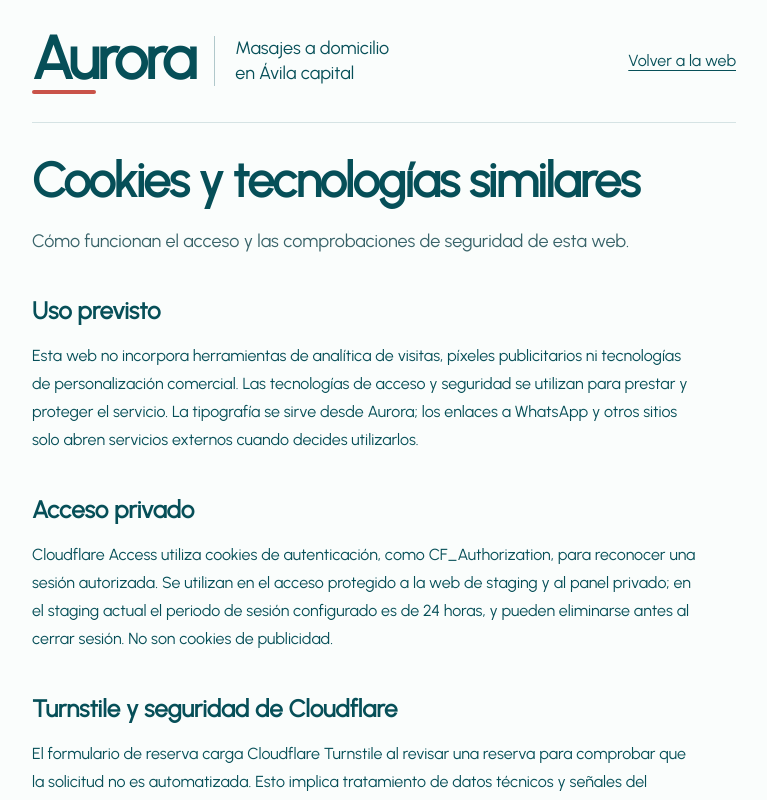
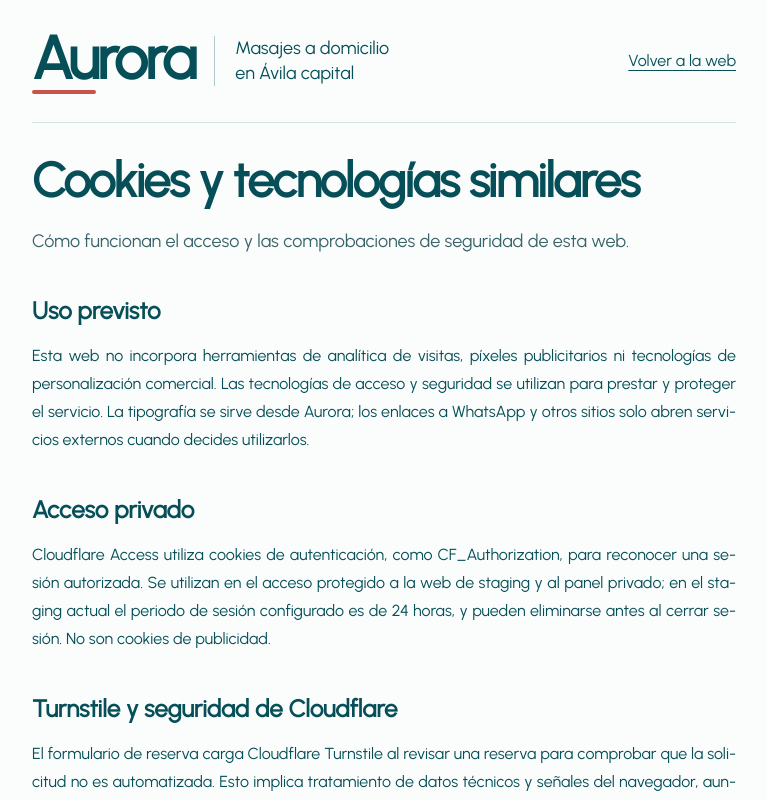
Before and after one commit to nasuke0302/masajes-aurora, a Nuxt app: page /cookies in a window 1280 px wide. Shown: the top 800 px of the page, without its empty margins (256-1023 px from the left). Built offline with nearby package versions, Linux system fonts and the light colour scheme.

Commit message:
justify legal texts

```diff
--- a/src/components/LegalPage.vue
+++ b/src/components/LegalPage.vue
@@ -9,8 +9,9 @@ defineProps<{title:string;description:string}>()
  </div>
 </template>
 <style scoped>
-.legal-copy {max-width:70ch;line-height:1.75;overflow-wrap:anywhere;}
-.legal-copy :deep(h2) {font-size:1.5rem;line-height:1.3;font-weight:700;margin:2.5rem 0 1rem;text-wrap:balance;}
+.legal-page .page-intro {max-width:none;text-align:justify;text-justify:inter-word;hyphens:auto;}
+.legal-copy {width:100%;line-height:1.75;overflow-wrap:anywhere;text-align:justify;text-justify:inter-word;hyphens:auto;}
+.legal-copy :deep(h2) {font-size:1.5rem;line-height:1.3;font-weight:700;margin:2.5rem 0 1rem;text-wrap:balance;text-align:start;}
 .legal-copy :deep(p),.legal-copy :deep(ul),.legal-copy :deep(dl) {margin:1rem 0;}
 .legal-copy :deep(ul) {list-style:disc;padding-left:1.5rem;}
 .legal-copy :deep(li) {margin:.5rem 0;}
```
